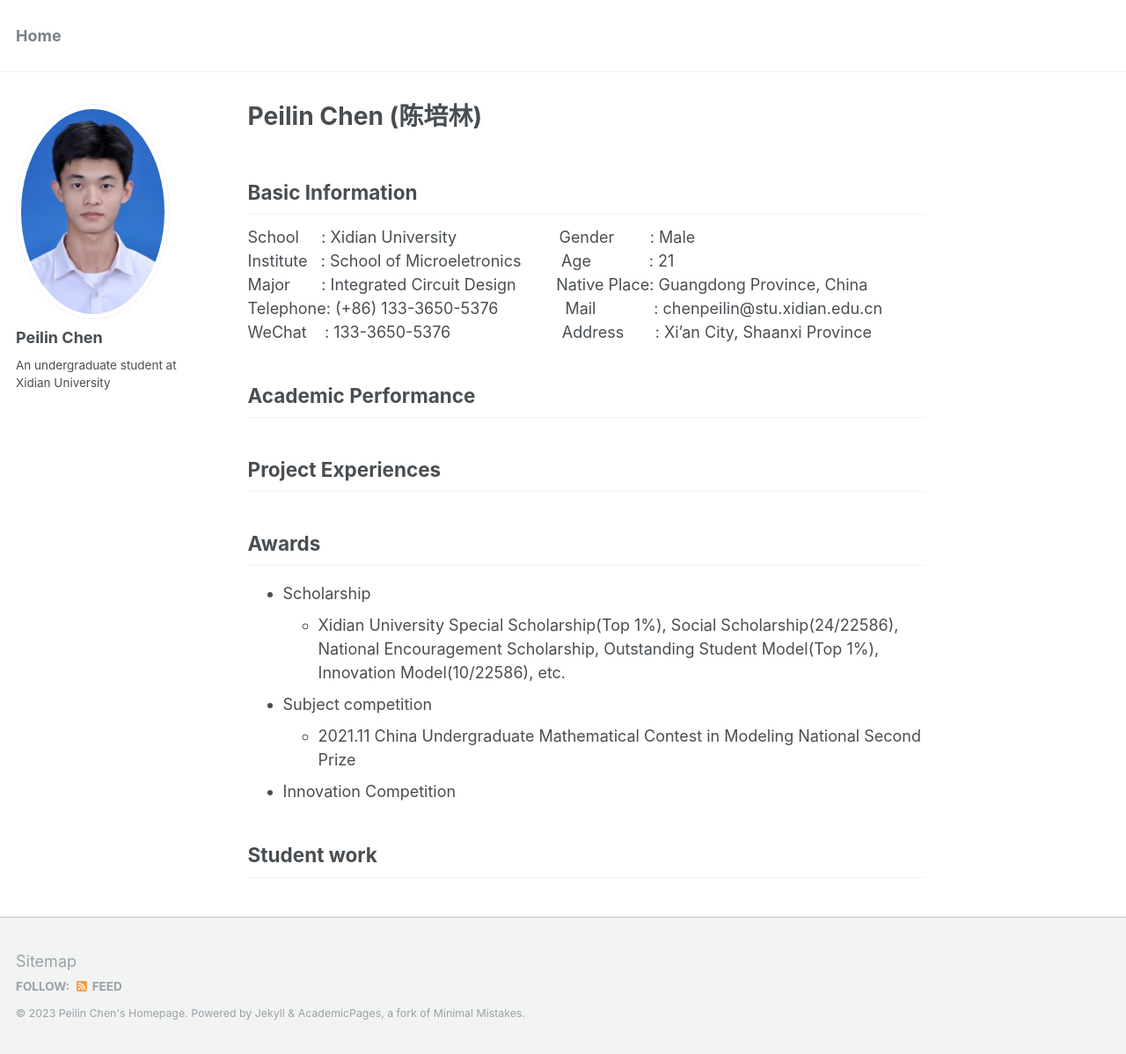
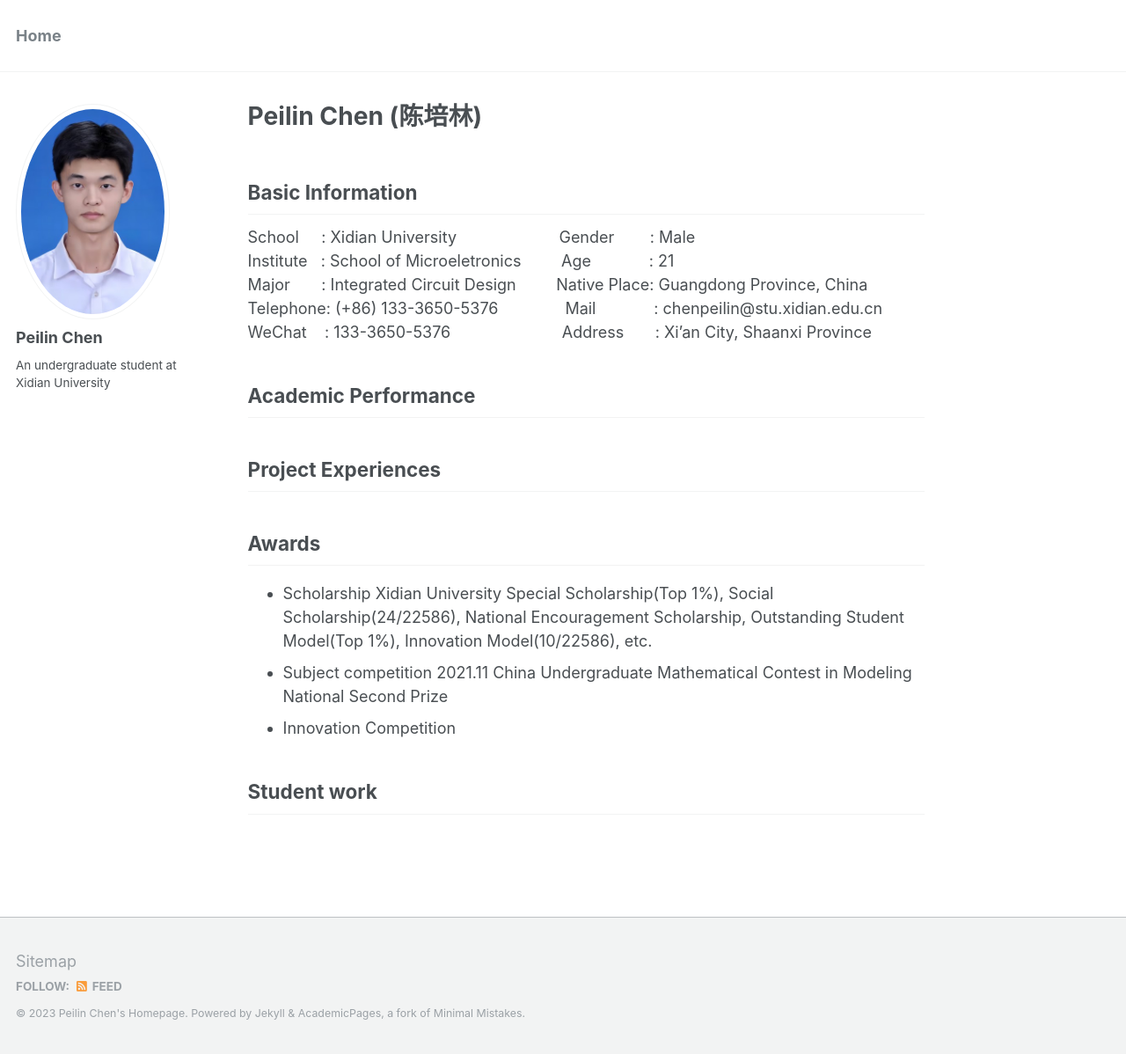
Before and after one commit to peilin-chen/peilin-chen.github.io, a Jekyll site: the page built from _pages/about.md, in a window 1280 px wide and 1198 px high. Shown: the whole window at 88% size. Built offline with Jekyll 4.4.1, drawn with Linux system fonts in a browser that asks for light colours.

```diff
--- a/_pages/about.md
+++ b/_pages/about.md
@@ -24,9 +24,9 @@ WeChat&nbsp;&nbsp;&nbsp;&nbsp;:&nbsp;133-3650-5376&nbsp;&nbsp;&nbsp;&nbsp;&nbsp;
 
 ## Awards
 * Scholarship
-  - Xidian University Special Scholarship(Top 1%), Social Scholarship(24/22586), National Encouragement Scholarship, Outstanding Student Model(Top 1%), Innovation Model(10/22586), etc.
+  Xidian University Special Scholarship(Top 1%), Social Scholarship(24/22586), National Encouragement Scholarship, Outstanding Student Model(Top 1%), Innovation Model(10/22586), etc.
 * Subject competition
-  - 2021.11   China Undergraduate Mathematical Contest in Modeling   National   Second Prize
+  2021.11   China Undergraduate Mathematical Contest in Modeling   National   Second Prize
 * Innovation Competition
 
 ## Student work
```
